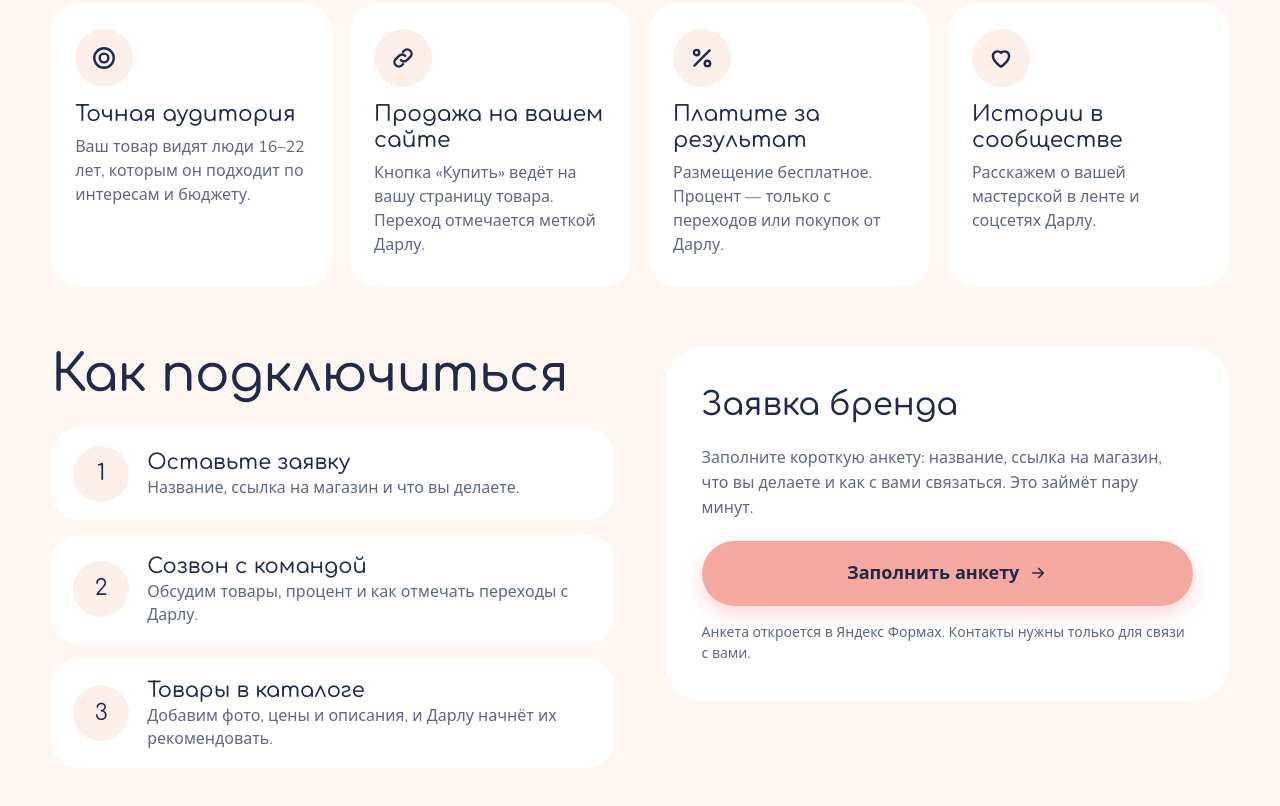
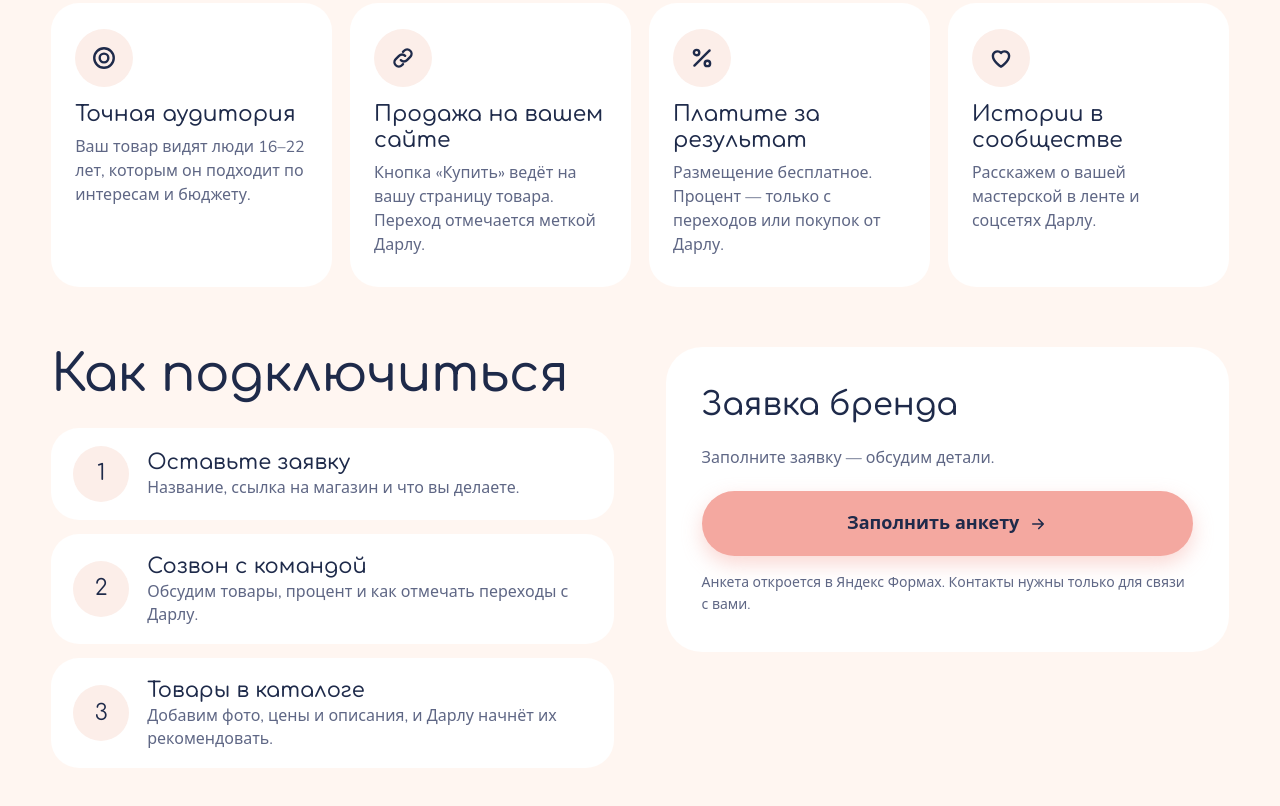
Before and after one commit to zarovkinvital005-create/darlu, a plain HTML site: page docs/brands.html in a window 1280 px wide. Shown: the part 615-1421 px from the top of the page. Drawn offline with nearby package versions, Linux system fonts and the light colour scheme; no server answers.

Commit message:
Брендам: короткое описание у заявки
Co-Authored-By: Claude Sonnet 5.5 <noreply@anthropic.com>

```diff
--- a/docs/brands.html
+++ b/docs/brands.html
@@ -75,7 +75,7 @@
       </div>
       <div class="b-form b-form-link">
         <h3>Заявка бренда</h3>
-        <p>Заполните короткую анкету: название, ссылка на магазин, что вы делаете и как с вами связаться. Это займёт пару минут.</p>
+        <p>Заполните заявку — обсудим детали.</p>
         <a class="btn btn-coral btn-block" href="https://forms.yandex.ru/u/6af3e6002c4f89abf64cc5ac" target="_blank" rel="noopener">Заполнить анкету <svg class="ic"><use href="#arrow"/></svg></a>
         <p class="b-note">Анкета откроется в Яндекс Формах. Контакты нужны только для связи с вами.</p>
       </div>
```
